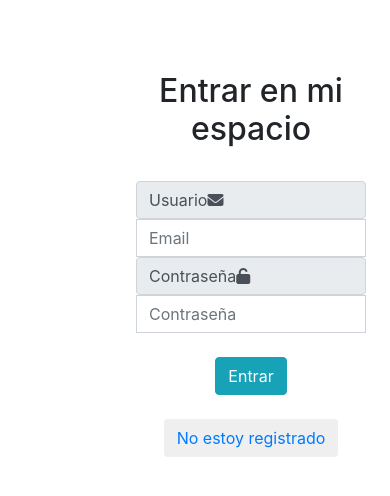
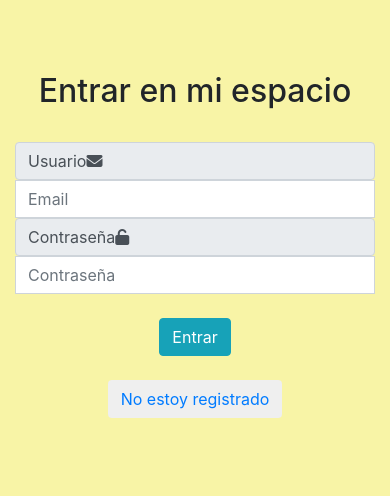
Before and after one commit to gianmarcosegura/BananaTube, a PHP site: page /pages/login-access.html in a window 390 px wide; the page is wider, and only the part inside the window is pictured. Shown: the top 496 px of that part. Run offline with PHP 8.4, Linux system fonts and the light colour scheme; some libraries are stand-ins or nearby versions.

Commit message:
login-access responsivo
correccion del css y boostrap

```diff
--- a/css/login.css
+++ b/css/login.css
@@ -1,5 +1,8 @@
+body {
+    background-color:#f8f4a6;
+}
 .container{
-    margin:auto 3.5rem;
+   /* margin:auto 3.5rem;*/
 }
 .login{
     justify-content: center;
--- a/pages/login-access.html
+++ b/pages/login-access.html
@@ -13,8 +13,8 @@
     <br>
     <br>
     <div class="container">
-      <div class="row login">
-      <form class="needs-validation col-8 .offset-4" novalidate id="login" action="#" method="post" role="form"> <!-- añadido el role form --> <!--TODO: action -->
+      <div class="row alinear-centro login">
+      <form class="needs-validation col-lg-8 " novalidate id="login" action="#" method="post" role="form"> <!-- añadido el role form --> <!--TODO: action -->
         <div class="">
         <h2 class="text-center">Entrar en mi espacio</h2>
         </div>
--- a/plantilla/home-espacio.html
+++ b/plantilla/home-espacio.html
@@ -41,7 +41,7 @@
           <span id="burger" onclick="openNav()">&#9776;</span>
         </div>
         <div class="d-none d-lg-block header_login col-md-3">
-          <a href="">Entrar a mi espacio</a>
+          <a href="../pages/login-access.html">Entrar a mi espacio</a>
         </div>
       </div>
     </div>
```
Also changed, not shown: plantilla/index.html (+5 -7 lines).
